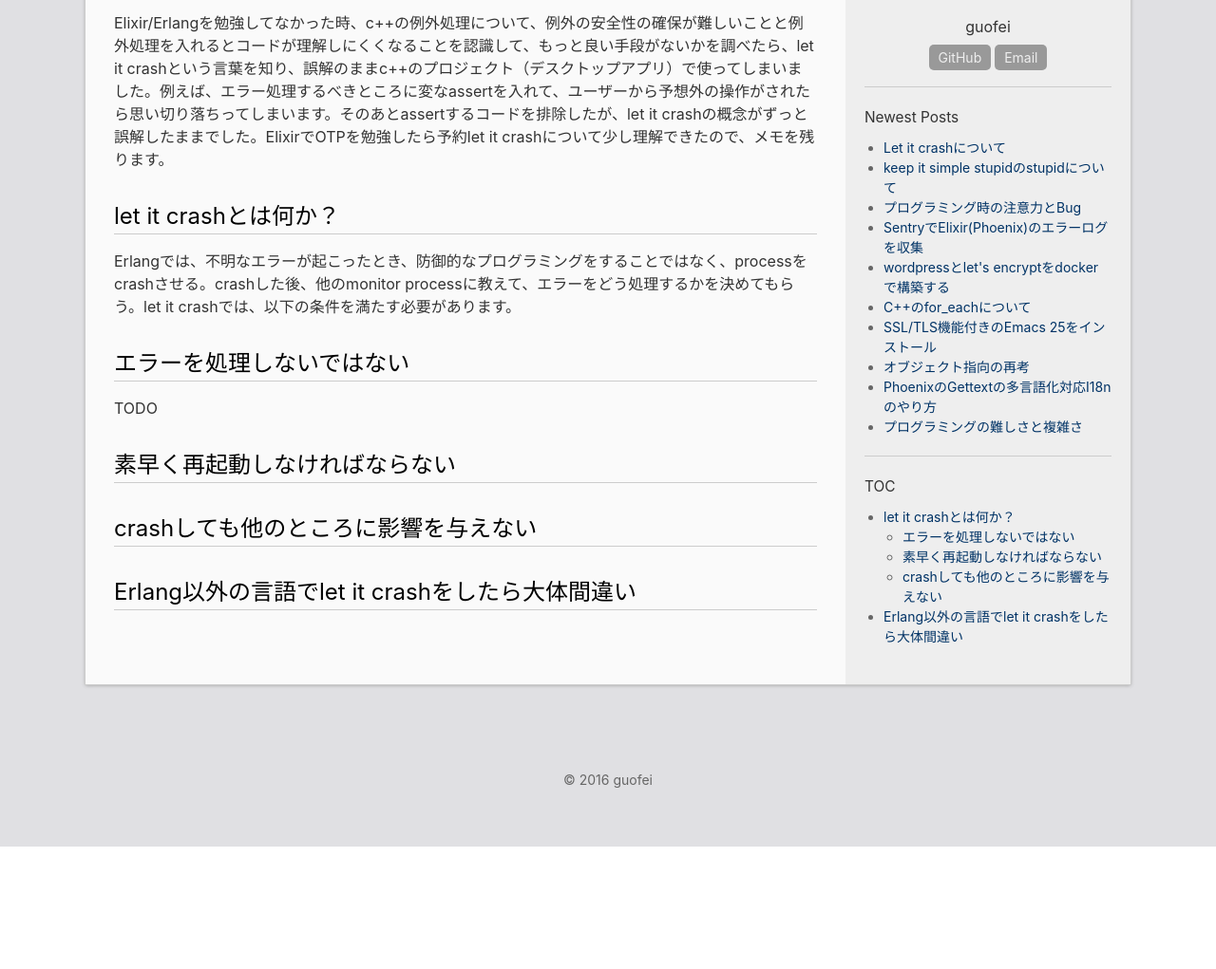
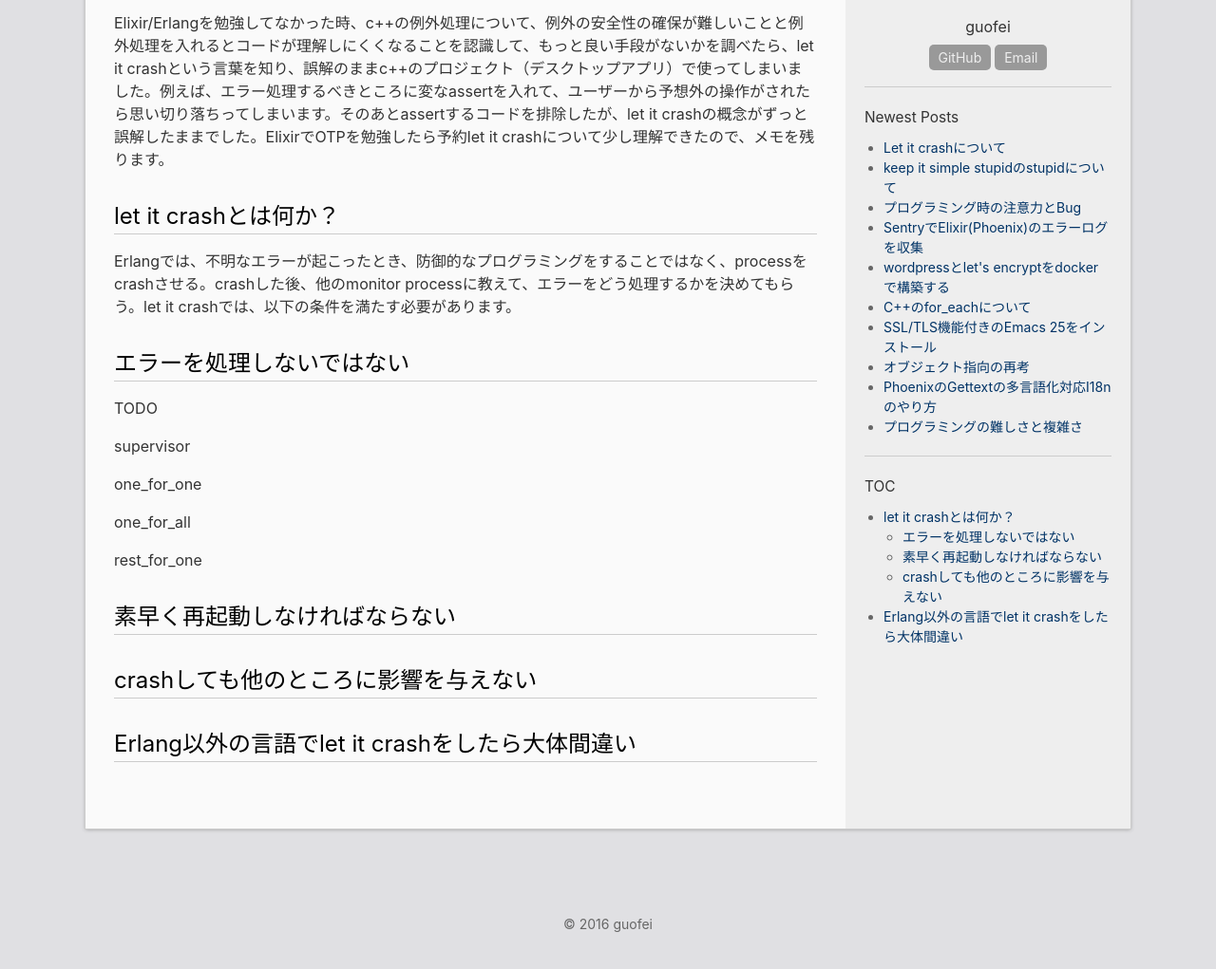
Before and after one commit to guofei/ja, a Jekyll site: the page built from _posts/2017-02-21-let-it-crash.md, in a window 1280 px wide, cut to the strip 261-1305 px from the top of the page. Shown: the top 1021 px of the strip at 95% size. Built offline with Jekyll 4.4.1, drawn with Linux system fonts in a browser that asks for light colours; comment, search, counter and statistics services are not loaded; before the commit the page ends 1153 px from its top, so only the background shows below that.

Commit message:
feat: update post

```diff
--- a/_posts/2017-02-21-let-it-crash.md
+++ b/_posts/2017-02-21-let-it-crash.md
@@ -11,6 +11,14 @@ Erlangでは、不明なエラーが起こったとき、防御的なプログ
 ## エラーを処理しないではない
 TODO
 
+supervisor
+
+one_for_one
+
+one_for_all
+
+rest_for_one
+
 ## 素早く再起動しなければならない
 
 ## crashしても他のところに影響を与えない
```
